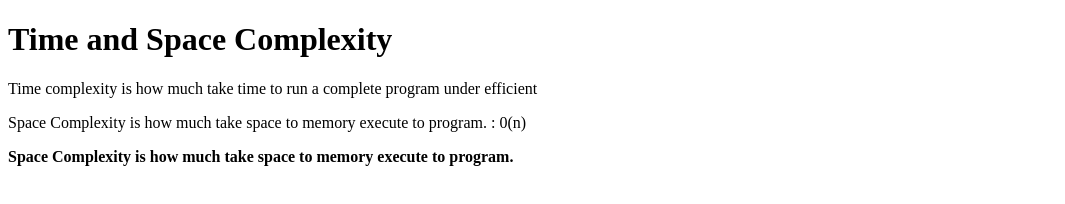
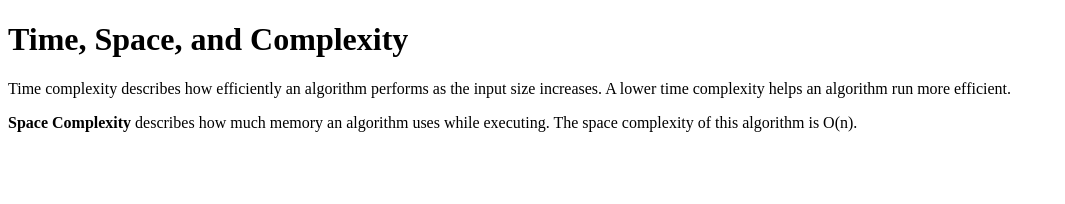
Before and after one commit to acciojob/time-and-space-complexity-ankitfataniya, a website: page main.html in a window 1280 px wide. Shown: the whole page, without its empty margins (0-1065 px from the left). Drawn offline with Linux system fonts and the light colour scheme.

Commit message:
created a submission

```diff
--- a/main.html
+++ b/main.html
@@ -1,16 +1,15 @@
 <!DOCTYPE html>
+<html>
+<head>
+    <title>Time and Space Complexity</title>
+</head>
+<body>
 
-<html>
+    <h1>Time, Space, and Complexity</h1>
 
-<head>
-	<link rel="stylesheet" href="styles.css">
-</head>
+    <p>Time complexity describes how efficiently an algorithm performs as the input size increases. A lower time complexity helps an algorithm run more efficient.</p>
 
-<body>
-	<h1>Time and Space Complexity</h1>
-	<p>Time complexity is how much take time to run a complete program under efficient</p>
-	<p> Space Complexity is how much take space to memory execute to program. : 0(n)</p>
-	<p> <b> Space Complexity is how much take space to memory execute to program. </b> </p>
+    <p><b>Space Complexity</b> describes how much memory an algorithm uses while executing. The space complexity of this algorithm is O(n).</p>
+
 </body>
-
 </html>
```
